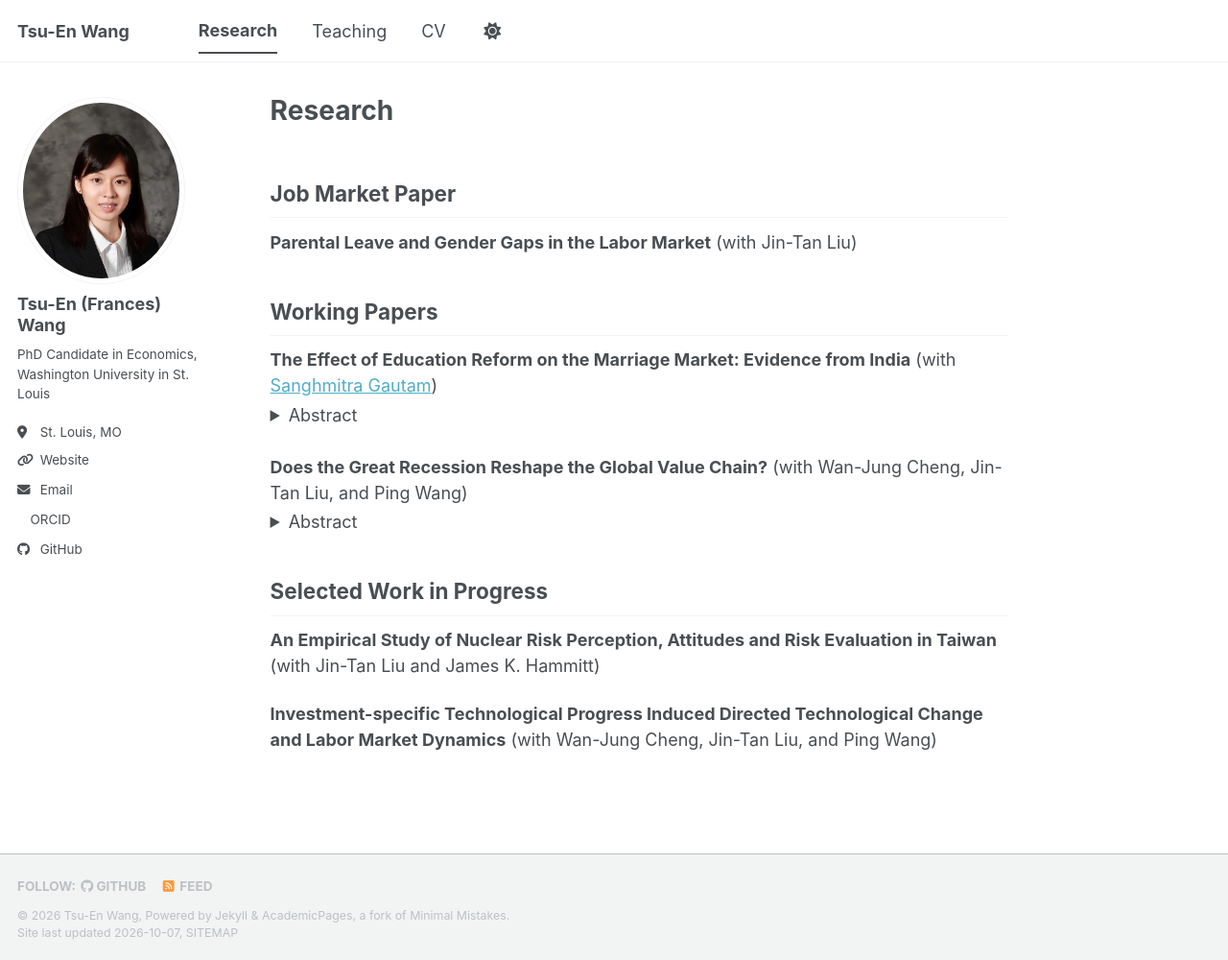
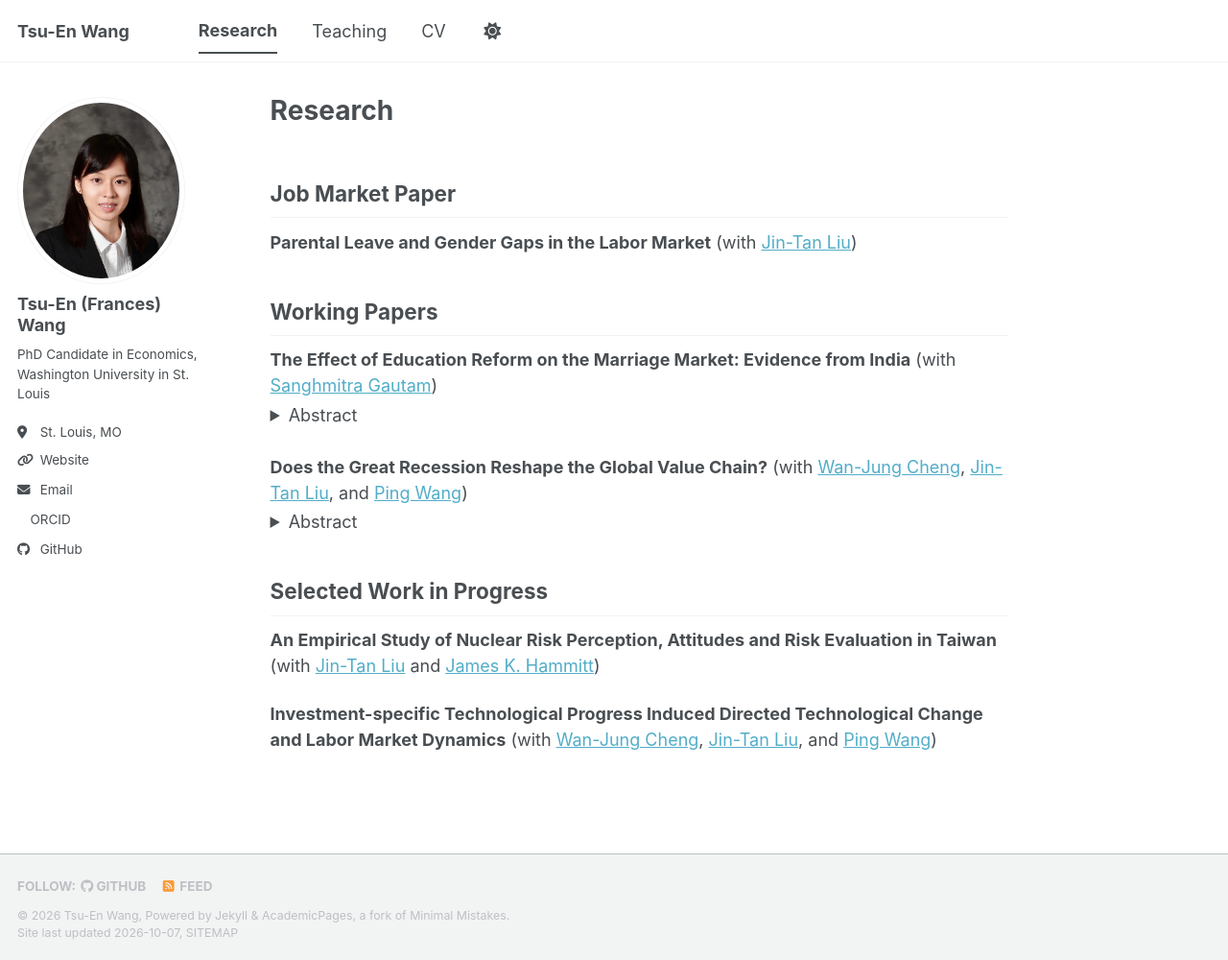
Before and after one commit to tsu-enwang/tsu-enwang, a Jekyll site: the page built from _pages/research.md, in a window 1280 px wide and 1000 px high. Shown: the whole window at 96% size. Built offline with Jekyll 4.4.1, drawn with Linux system fonts in a browser that asks for light colours; a style sheet for code colours, icons or effects is not loaded; part of the change alters nothing that is shown.

```diff
--- a/_pages/research.md
+++ b/_pages/research.md
@@ -6,7 +6,7 @@ author_profile: true
 
 ## Job Market Paper
 
-**Parental Leave and Gender Gaps in the Labor Market** (with Jin-Tan Liu)
+**Parental Leave and Gender Gaps in the Labor Market** (with [Jin-Tan Liu](https://homepage.ntu.edu.tw/~liujt/))
 
 ## Working Papers
 
@@ -23,7 +23,7 @@ We study the impact of a large-scale school construction program, the District P
 </details>
 
 
-**Does the Great Recession Reshape the Global Value Chain?** (with Wan-Jung Cheng, Jin-Tan Liu, and Ping Wang)
+**Does the Great Recession Reshape the Global Value Chain?** (with [Wan-Jung Cheng](https://sites.google.com/view/wjcheng), [Jin-Tan Liu](https://homepage.ntu.edu.tw/~liujt/), and [Ping Wang](https://sites.wustl.edu/pingwang/))
 {: style="margin-bottom: 0.2em"}
 
 <details style="margin-bottom: 1.5em">
@@ -37,6 +37,6 @@ This paper examines the impacts of the 2008 Great Recession on global value chai
 
 ## Selected Work in Progress
 
-**An Empirical Study of Nuclear Risk Perception, Attitudes and Risk Evaluation in Taiwan** (with Jin-Tan Liu and James K. Hammitt)
+**An Empirical Study of Nuclear Risk Perception, Attitudes and Risk Evaluation in Taiwan** (with [Jin-Tan Liu](https://homepage.ntu.edu.tw/~liujt/) and [James K. Hammitt](https://hsph.harvard.edu/ala/faculty/james-k-hammitt/))
 
-**Investment-specific Technological Progress Induced Directed Technological Change and Labor Market Dynamics** (with Wan-Jung Cheng, Jin-Tan Liu, and Ping Wang)
+**Investment-specific Technological Progress Induced Directed Technological Change and Labor Market Dynamics** (with [Wan-Jung Cheng](https://sites.google.com/view/wjcheng), [Jin-Tan Liu](https://homepage.ntu.edu.tw/~liujt/), and [Ping Wang](https://sites.wustl.edu/pingwang/))
```
